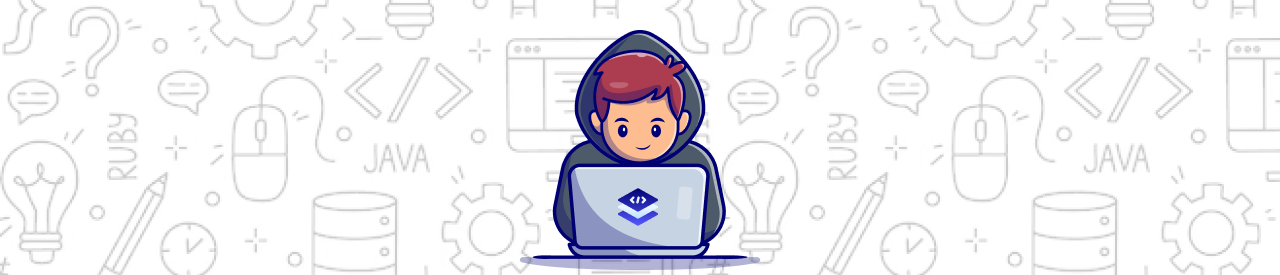
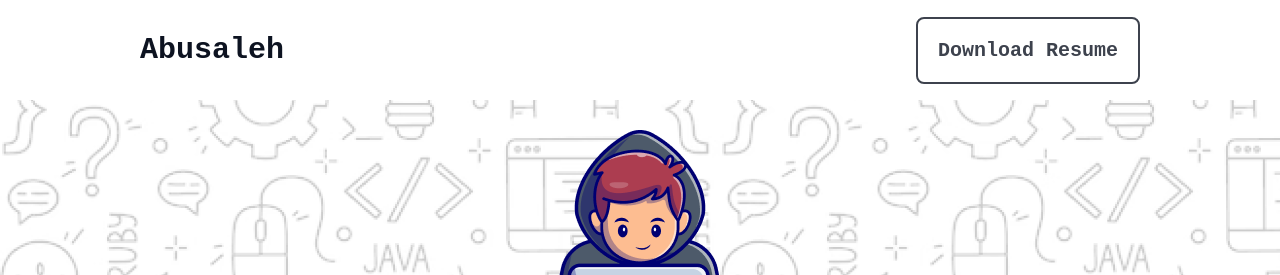
Before and after one commit to abusaleh569857/B10-Assignment-01, a plain HTML site: page index.html in a window 1280 px wide. Shown: the top 275 px of the page. Drawn offline with Linux system fonts and the light colour scheme; a web font is replaced by a local one.

Commit message:
Extra Work Navbar Added Done

```diff
--- a/index.html
+++ b/index.html
@@ -9,6 +9,12 @@
   <body>
     <!-- Banner Section Design Started -->
     <header>
+      <nav class="navbar">
+        <ul class="navbar-menu">
+          <li class="nav-title">Abusaleh</li>
+          <li class="resume">Download Resume</li>
+        </ul>
+      </nav>
       <section class="banner-container">
         <div class="banner">
           <img src="/Images/group1.png" alt="Group Image" />
@@ -227,7 +233,10 @@
             >
               <img src="/Images/github.png" alt="" />
             </a>
-            <a href="" class="anchor-tag">
+            <a
+              href="https://www.linkedin.com/in/abusaleh-alam-khan-275939287/"
+              class="anchor-tag"
+            >
               <img src="/Images/linkedin.png" alt="" />
             </a>
           </div>
--- a/style.css
+++ b/style.css
@@ -10,6 +10,42 @@ html {
   scroll-behavior: smooth;
 }
 /* Banner Section Styling Start */
+.navbar {
+  max-width: 1440px;
+  min-height: 100px;
+  display: flex;
+  justify-content: center;
+  align-items: center;
+}
+.navbar-menu {
+  width: 1000px;
+  height: 50px;
+  margin: 0 auto;
+  display: flex;
+  justify-content: space-between;
+  align-items: center;
+}
+.navbar-menu li {
+  list-style-type: none;
+}
+.navbar-menu li a {
+  text-decoration: none;
+}
+.nav-title {
+  font-size: 30px;
+  font-weight: 700;
+  color: rgb(13, 19, 33);
+}
+
+.resume {
+  border: 2px solid rgb(13, 19, 33);
+  border-radius: 8px;
+  font-size: 20px;
+  font-weight: 700;
+  color: rgb(13, 19, 33);
+  padding: 20px;
+  opacity: 0.8;
+}
 .banner-container {
   max-width: 1440px;
   min-height: 652px;
```
